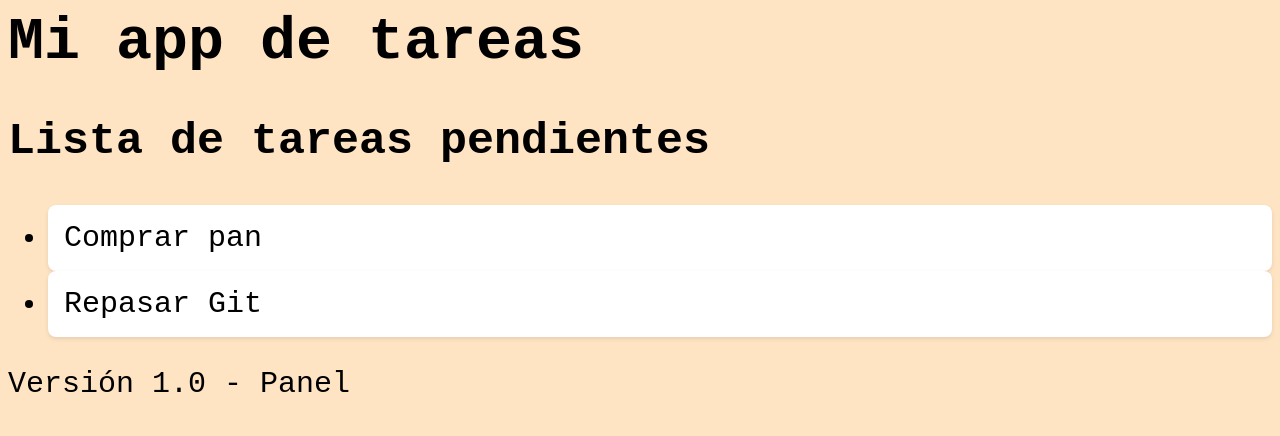
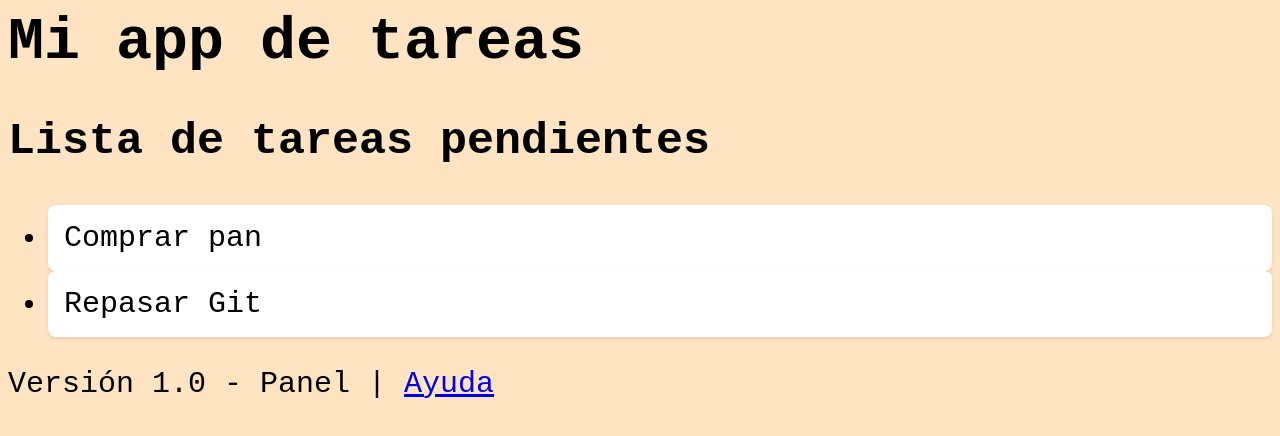
Before and after one commit to Fgago7/web_proyect1, a plain HTML site: page index.html in a window 1280 px wide. Drawn offline with Linux system fonts and the light colour scheme.

Commit message:
Add help link to footer in index.html

```diff
--- a/index.html
+++ b/index.html
@@ -12,6 +12,6 @@
         <li class="tareas">Comprar pan</li>
         <li class="tareas">Repasar Git</li>
     </ul>
-    <footer>Versión 1.0 - Panel</footer>
+    <footer>Versión 1.0 - Panel | <a href="#">Ayuda</a></footer>
 </body>
 </html>
```
